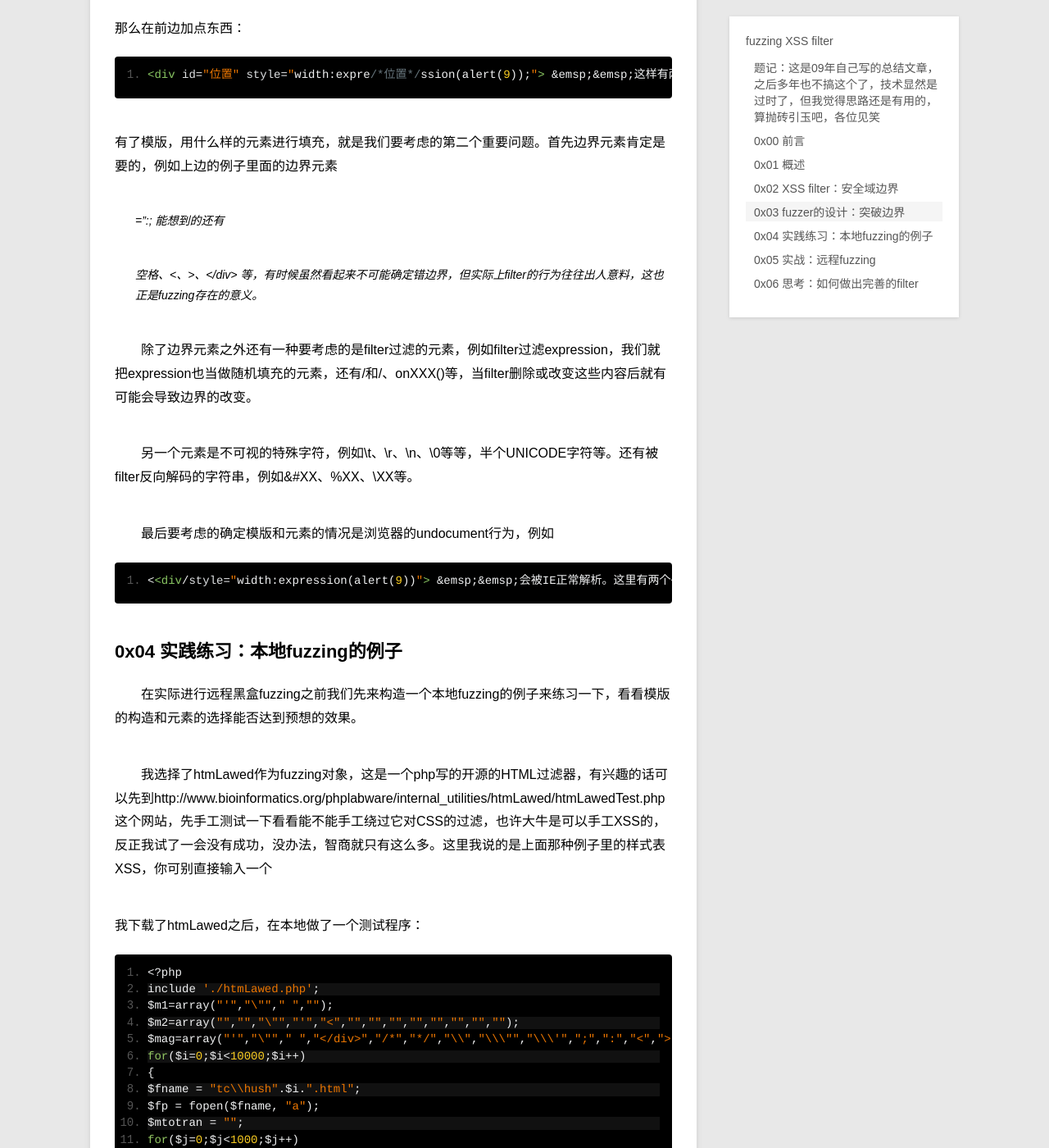
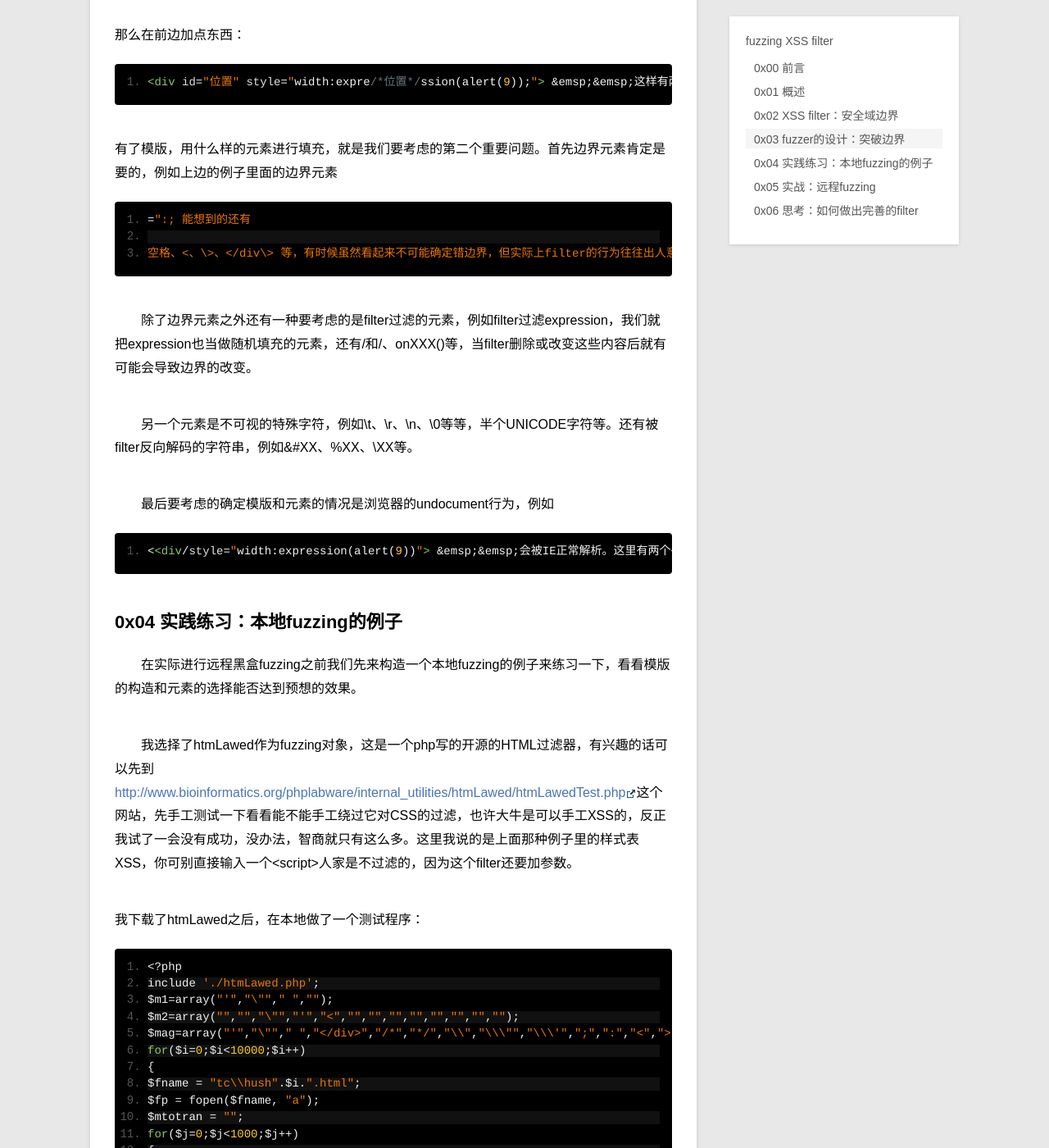
Before and after one commit to isn0/isn0.github.io, a Jekyll site: the page built from _posts/blog/2009-01-24-fuzz-xss-filter.md, in a window 1280 px wide and 1400 px high, scrolled down 2554 px. Shown: the whole window at 82% size. Built offline with Jekyll 4.4.1, drawn with Linux system fonts in a browser that asks for light colours; Markdown is read by kramdown in place of the engine named in the settings.

Commit message:
fix quota
quota bug

```diff
--- a/_posts/blog/2009-01-24-fuzz-xss-filter.md
+++ b/_posts/blog/2009-01-24-fuzz-xss-filter.md
@@ -5,7 +5,7 @@
 description: 绕过XSS过滤器
 ---
 
-## 题记：这是09年自己写的总结文章，之后多年也不搞这个了，技术显然是过时了，但我觉得思路还是有用的，算抛砖引玉吧，各位见笑  ##
+**题记：这是09年自己写的总结文章，之后多年也不搞这个了，技术显然是过时了，但我觉得思路还是有用的，算抛砖引玉吧，各位见笑**
 
 ## 0x00 前言 ##
 
@@ -65,10 +65,10 @@
 
 有了模版，用什么样的元素进行填充，就是我们要考虑的第二个重要问题。首先边界元素肯定是要的，例如上边的例子里面的边界元素
 
-> =":;
+    =":;
 能想到的还有
 
-> 空格、<、>、</div>
+    空格、<、\>、</div\>
 等，有时候虽然看起来不可能确定错边界，但实际上filter的行为往往出人意料，这也正是fuzzing存在的意义。
 
 &emsp;&emsp;除了边界元素之外还有一种要考虑的是filter过滤的元素，例如filter过滤expression，我们就把expression也当做随机填充的元素，还有/和/、onXXX()等，当filter删除或改变这些内容后就有可能会导致边界的改变。
@@ -84,7 +84,7 @@
 
 &emsp;&emsp;在实际进行远程黑盒fuzzing之前我们先来构造一个本地fuzzing的例子来练习一下，看看模版的构造和元素的选择能否达到预想的效果。
 
-&emsp;&emsp;我选择了htmLawed作为fuzzing对象，这是一个php写的开源的HTML过滤器，有兴趣的话可以先到http://www.bioinformatics.org/phplabware/internal_utilities/htmLawed/htmLawedTest.php这个网站，先手工测试一下看看能不能手工绕过它对CSS的过滤，也许大牛是可以手工XSS的，反正我试了一会没有成功，没办法，智商就只有这么多。这里我说的是上面那种例子里的样式表XSS，你可别直接输入一个<script>人家是不过滤的，因为这个filter还要加参数。
+&emsp;&emsp;我选择了htmLawed作为fuzzing对象，这是一个php写的开源的HTML过滤器，有兴趣的话可以先到[http://www.bioinformatics.org/phplabware/internal_utilities/htmLawed/htmLawedTest.php](http://www.bioinformatics.org/phplabware/internal_utilities/htmLawed/htmLawedTest.php)这个网站，先手工测试一下看看能不能手工绕过它对CSS的过滤，也许大牛是可以手工XSS的，反正我试了一会没有成功，没办法，智商就只有这么多。这里我说的是上面那种例子里的样式表XSS，你可别直接输入一个\<script\>人家是不过滤的，因为这个filter还要加参数。
 
 我下载了htmLawed之后，在本地做了一个测试程序：
 
```
